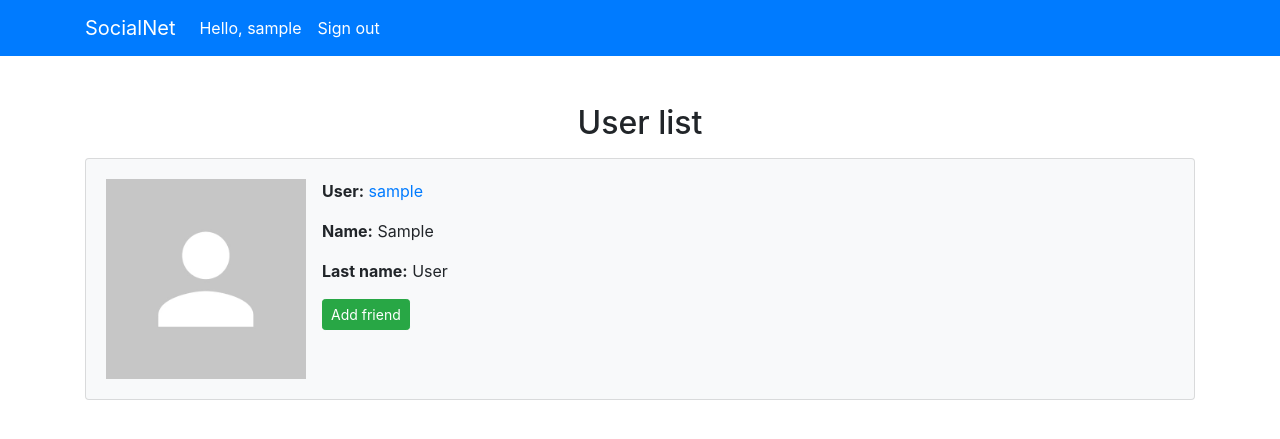
After one commit to ihinion/exam-12, a Django app: page / in a window 1280 px wide. The commit adds this page. Shown: the top 439 px of the page. Run offline with Django 3.2, Linux system fonts and the light colour scheme; the visitor is signed in with stand-in values (Sample User, id 1); data comes from the database, SQL or seed files in the repository; some libraries are stand-ins or nearby versions.

Commit message:
Добавлены представление и шаблон просмотра списка пользователей

```diff
--- /dev/null
+++ b/source/accounts/templates/partial/user_card.html
@@ -0,0 +1,19 @@
+{% load staticfiles %}
+<div class="card bg-light mb-5">
+    <div class="card-body">
+    <div class="media">
+        {% if user_obj.profile.profile_pic %}
+            <img src="{{ user_obj.profile.profile_pic.url }}" class="align-self-start mr-3" width="200" height="auto" alt="photo">
+        {% else %}
+            <img src="{% static 'no_avatar.jpg' %}" class="align-self-start mr-3" width="200" height="auto" alt="photo">
+        {% endif %}
+        <div class="media-body">
+            <p><b>User:</b> <a href="{% url 'accounts:detail' user_obj.pk %}">{{ user_obj.username }}</a> <br>
+            <p><b>Name:</b> {{ user_obj.first_name }}<br>
+            <p><b>Last name:</b> {{ user_obj.last_name }}<br>
+            <p><a class="btn btn-success btn-sm" href="#">Add friend</a></p>
+            <p><a class="hidden btn btn-success btn-sm" href="#">Unfriend</a></p>
+        </div>
+    </div>
+    </div>
+</div>
--- /dev/null
+++ b/source/accounts/templates/user_list.html
@@ -0,0 +1,9 @@
+{% extends 'base.html' %}
+{% load staticfiles %}
+{% block title %}User list{% endblock %}
+{% block content %}
+    <h2 class="my-3 text-md-center" id="user-list-headline">User list</h2>
+    {% for user_obj in user_list %}
+        {% include 'partial/user_card.html' %}
+    {% endfor %}
+{% endblock %}
--- a/source/accounts/views.py
+++ b/source/accounts/views.py
@@ -3,7 +3,7 @@ from django.http import HttpResponseRedirect
 from django.shortcuts import redirect
 from django.contrib.auth import login, get_user_model, update_session_auth_hash
 from django.urls import reverse
-from django.views.generic import CreateView, DetailView, UpdateView
+from django.views.generic import CreateView, DetailView, UpdateView, ListView
 from accounts.forms import MyUserCreationForm, UserChangeForm, ProfileChangeForm, PasswordChangeForm
 from django.contrib.auth.mixins import LoginRequiredMixin, UserPassesTestMixin
 from accounts.models import Profile
@@ -86,3 +86,10 @@ class UserPasswordChangeView(LoginRequiredMixin, UpdateView):
 
     def get_success_url(self):
         return reverse('accounts:detail', kwargs={'pk': self.object.pk})
+
+
+class UserListView(LoginRequiredMixin, ListView):
+    template_name = 'user_list.html'
+    model = get_user_model()
+    context_object_name = 'user_list'
+    ordering = ['-id']
--- a/source/main/urls.py
+++ b/source/main/urls.py
@@ -17,8 +17,10 @@ from django.contrib import admin
 from django.urls import path, include
 from django.conf.urls.static import static
 from django.conf import settings
+from accounts.views import UserListView
 
 urlpatterns = [
     path('admin/', admin.site.urls),
     path('accounts/', include('accounts.urls')),
+    path('', UserListView.as_view(), name='user_list')
 ] + static(settings.MEDIA_URL, document_root=settings.MEDIA_ROOT)
--- a/source/webapp/templates/base.html
+++ b/source/webapp/templates/base.html
@@ -9,6 +9,7 @@
     <link rel="stylesheet" href="https://stackpath.bootstrapcdn.com/bootstrap/4.5.0/css/bootstrap.min.css"
           integrity="sha384-9aIt2nRpC12Uk9gS9baDl411NQApFmC26EwAOH8WgZl5MYYxFfc+NcPb1dKGj7Sk"
           crossorigin="anonymous">
+    <link rel="stylesheet" href="{% static 'css/style.css' %}">
     <title>{% block title %}{% endblock %}</title>
 </head>
 <body>
```
